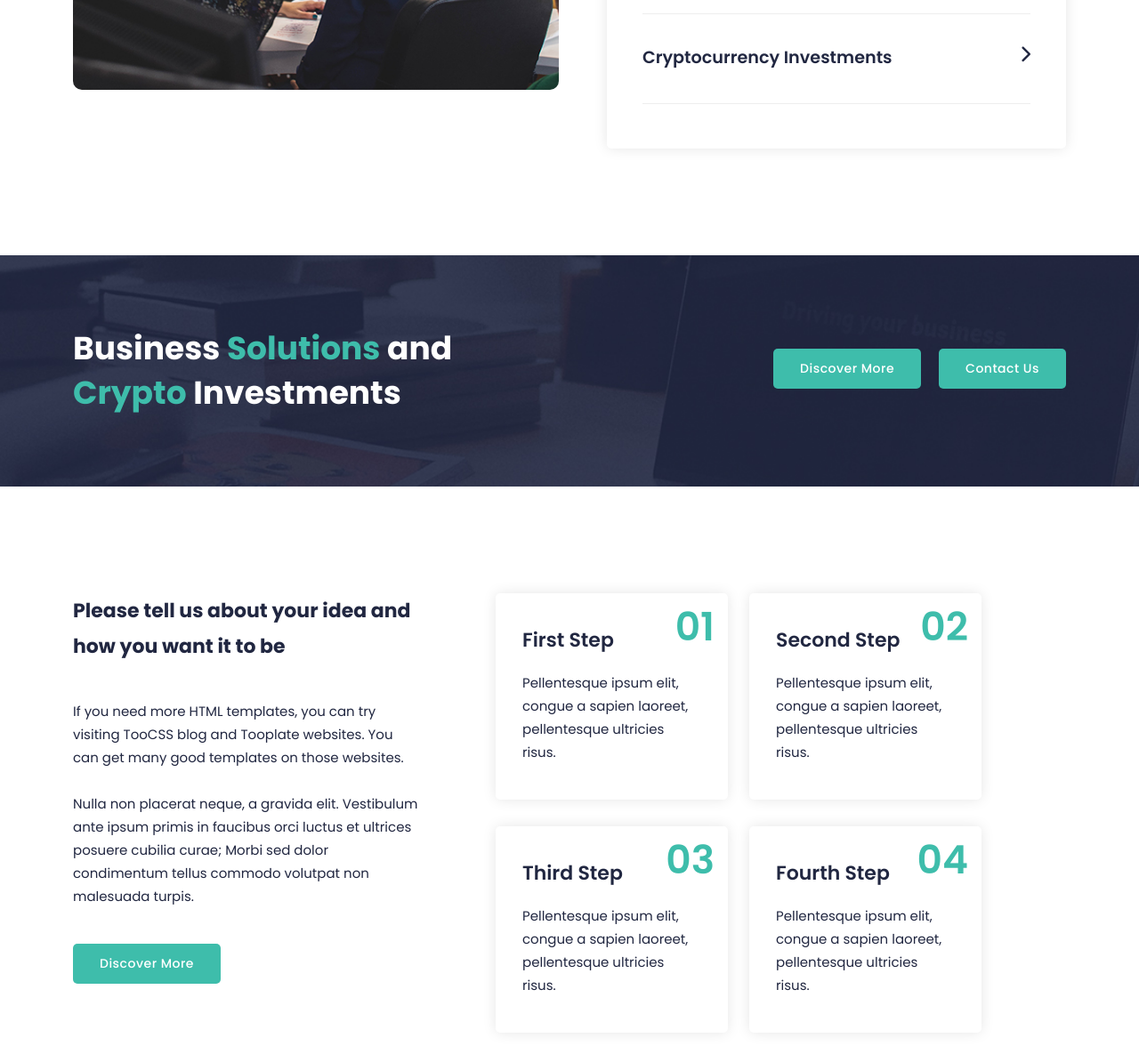
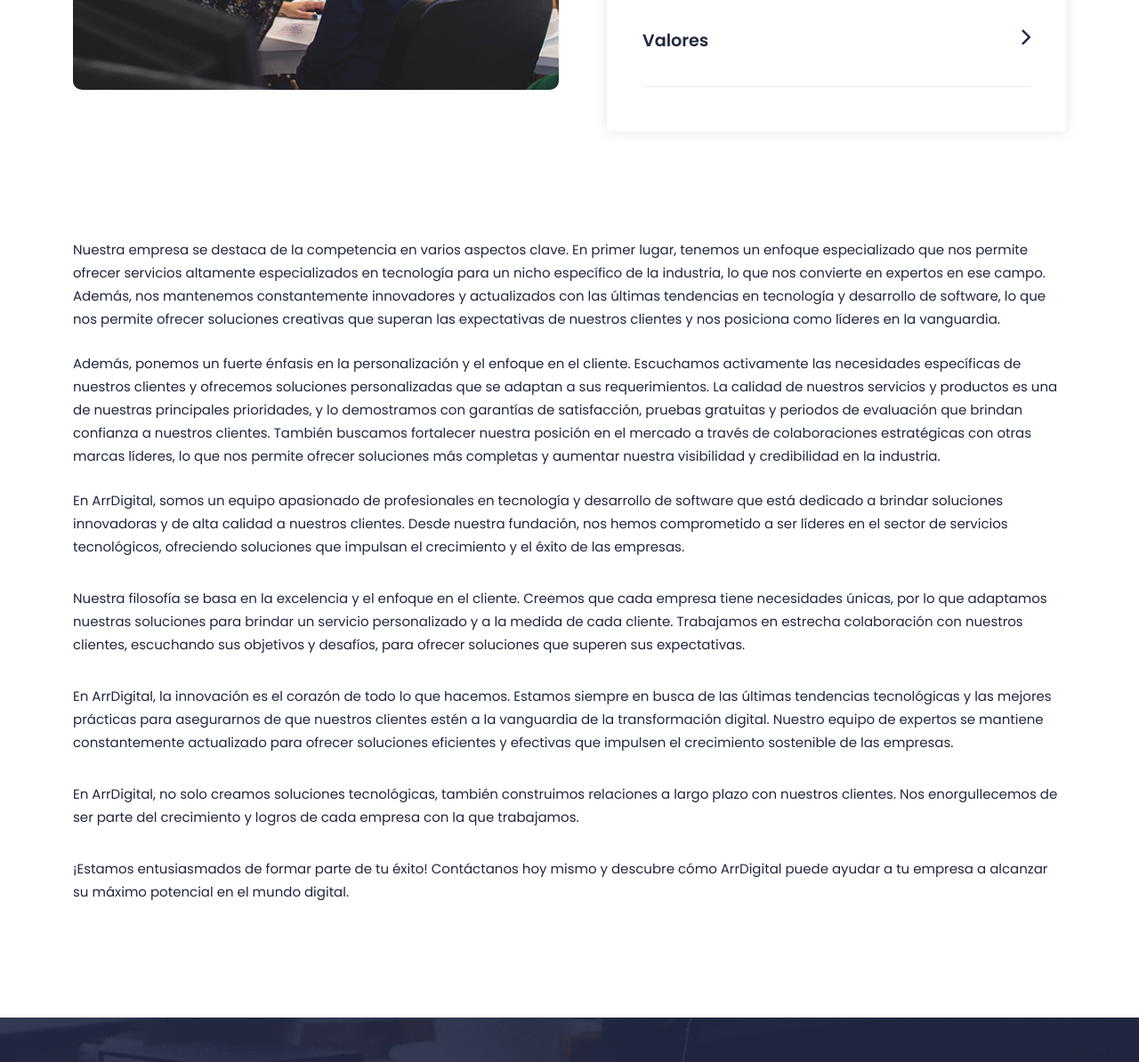
Before and after one commit to rbrenesr/wfd-arrdigital-html, a plain HTML site: page about-us.html in a window 1280 px wide. Shown: the part 969-2163 px from the top of the page at 89% size. Drawn offline with nearby package versions, Linux system fonts and the light colour scheme.

Commit message:
conocenos [RB]

```diff
--- a/about-us.html
+++ b/about-us.html
@@ -1,18 +1,20 @@
 <!DOCTYPE html>
 <html lang="en">
+
 <head>
-  <title>Servicios de tecnología y software</title>
+  <title>Servicios de tecnología y software SaaS</title>
   <meta charset="utf-8">
   <meta name="viewport" content="width=device-width, initial-scale=1, shrink-to-fit=no">
-  <meta name="description" content="Desarrollo de Software a la medida, consultoría, seguridad por resultados.">
-  <meta name="keywords" content="software, desarrollo, ERP, contabilidad, consultoría, seguridad, confianza">
+  <meta name="description" content="Desarrollo de Software a la medida, consultoría, seguridad por resultados, SaaS.">
+  <meta name="keywords" content="software, desarrollo, ERP, contabilidad, Saas, consultoría, seguridad, confianza">
   <meta name="author" content="arrdigital">
-  <meta property="og:title" content="Servicios de tecnología y software">
+  <meta property="og:title" content="Servicios de tecnología y software SaaS">
   <meta property="og:description" content="Desarrollo de Software a la medida, consultoría, seguridad por resultados.">
   <meta property="og:url" content="https://arrdigital.com/">
   <link rel="canonical" href="https://arrdigital.com/">
   <meta name="robots" content="index, our-services ,contact-us">
-  <link rel="stylesheet" href="https://fonts.googleapis.com/css2?family=Poppins:wght@100;200;300;400;500;600;700;800;900&display=swap">
+  <link rel="stylesheet"
+    href="https://fonts.googleapis.com/css2?family=Poppins:wght@100;200;300;400;500;600;700;800;900&display=swap">
   <link href="vendor/bootstrap/css/bootstrap.min.css" rel="stylesheet">
   <link rel="stylesheet" href="assets/css/fontawesome.css">
   <link rel="stylesheet" href="assets/css/stiles.css">
@@ -22,59 +24,51 @@
 </head>
 
 <body>
-  <!-- ***** Header Area Start ***** -->
   <header class="header-area header-sticky">
     <div class="container">
       <div class="row">
         <div class="col-12">
           <nav class="main-nav">
-                      <!-- ***** Logo Start ***** -->
             <a href="index.html" class="logo">
               <!-- <img src="assets/images/logo.png" alt=""> -->
-                          ArrDigital
+              arrdigital
             </a>
-                      <!-- ***** Logo End ***** -->
-                      <!-- ***** Menu Start ***** -->
             <ul class="nav">
-                          <li class="scroll-to-section"><a href="index.html">Home</a></li>
-                          <li class="scroll-to-section"><a href="index.html">Services</a></li>
-                          <li class="scroll-to-section"><a href="index.html">About</a></li>
+              <li class="scroll-to-section"><a href="index.html">Inicio</a></li>
+              <li class="scroll-to-section"><a href="index.html#services">Servicios</a></li>
+              <li class="scroll-to-section"><a href="index.html#about" class="active">Conócenos</a></li>
               <li class="has-sub">
-                              <a href="javascript:void(0)">Pages</a>
+                <a href="javascript:void(0)">Accesos</a>
                 <ul class="sub-menu">
-                                  <li><a href="about-us.html">About Us</a></li>
-                                  <li><a href="our-services.html">Our Services</a></li>
-                                  <li><a href="contact-us.html">Contact Us</a></li>
+                  <li><a href="about-us.html">Conócenos</a></li>
+                  <li><a href="our-services.html">Servicios</a></li>
+                  <li><a href="contact-us.html">Contáctanos</a></li>
                 </ul>
               </li>
-                          <li class="scroll-to-section"><a href="index.html">Testimonials</a></li>
-                          <li><a href="contact-us.html">Contact Support</a></li>
+              <li class="scroll-to-section"><a href="#">Aliados</a></li>
+              <li><a href="contact-us.html">Soporte</a></li>
             </ul>
             <a class='menu-trigger'>
               <span>Menu</span>
             </a>
-                      <!-- ***** Menu End ***** -->
           </nav>
         </div>
       </div>
     </div>
   </header>
-  <!-- ***** Header Area End ***** -->
 
   <div class="page-heading">
     <div class="container">
       <div class="row">
         <div class="col-lg-12">
           <div class="header-text">
-            <h2>About Us</h2>
+            <h2>ArrDigital</h2>
             <div class="div-dec"></div>
           </div>
         </div>
       </div>
     </div>
   </div>
-
-  <!-- ***** Main Banner Area End ***** -->
 
   <section class="top-section">
     <div class="container">
@@ -88,46 +82,103 @@
           <div class="accordions is-first-expanded">
             <article class="accordion">
               <div class="accordion-head">
-                  <span>Mexant Financial Planning</span>
+                <span>ArrDigital</span>
                 <span class="icon">
                   <i class="icon fa fa-chevron-right"></i>
                 </span>
               </div>
               <div class="accordion-body">
                 <div class="content">
-                      <p>You will see a bunch of free CSS templates when you search on Google. TemplateMo website is probably the best one because it is 100% free.
-                      <br><br>We do not ask you anything in return. You are free to use our templates for any purpose.</p>
+                  <p>Más allá de la tecnología, construimos soluciones de excelencia. En ArrDigital, nos apasiona la
+                    innovación y la creación de soluciones tecnológicas a medida que marcan la diferencia. </p>
+                  <p>Con un enfoque en la confianza y la ética, trabajamos en equipo para entender las necesidades
+                    únicas de cada cliente y brindarles servicios personalizados y de vanguardia</p>
                 </div>
               </div>
             </article>
             <article class="accordion">
               <div class="accordion-head">
-                <span>Mexant Crypto Investing</span>
+                <span>Valores</span>
                 <span class="icon">
                   <i class="icon fa fa-chevron-right"></i>
                 </span>
               </div>
               <div class="accordion-body">
                 <div class="content">
-                    <p>Mexant HTML5 Template is available to download 100% free of charge. This CSS layout is based on Boostrap 5 framework.
-                    <br><br>Anyone can edit and use this layout for all professional websites. Thank you for visiting TemplateMo website.</p>
+                  <p>
+                    Nos esforzamos por alcanzar la <span style="font-weight: bold;">excelencia</span> en todo lo que
+                    hacemos, apasionados por la <span style="font-weight: bold;">innovación</span> y la
+                    tecnología de vanguardia.
+                    Buscamos constantemente nuevas formas de mejorar y optimizar los procesos para ofrecer soluciones
+                    creativas y eficientes.
+                  </p>
+                  <p>
+                    Fomentamos un <span style="font-weight: bold;">ambiente colaborativo</span> donde cada miembro del
+                    equipo aporta sus habilidades únicas para
+                    alcanzar nuestros objetivos comunes.
+                    Comprometidos a actuar de manera <span style="font-weight: bold;">responsable y sostenible</span> en
+                    todas nuestras operaciones.
+                  </p>
                 </div>
               </div>
             </article>
-          <article class="accordion">
-            <div class="accordion-head">
-                <span>Cryptocurrency Investments</span>
-                <span class="icon">
-                    <i class="icon fa fa-chevron-right"></i>
-                </span>
-            </div>
-            <div class="accordion-body">
-                <div class="content">
-                    <p>Ut dictum vehicula massa, ac pharetra leo tincidunt eu. Phasellus in tristique magna, ac gravida leo.<br><br>
-                    Integer sed lorem sapien. Ut viverra mauris sed lobortis commodo. Mauris scelerisque venenatis justo, sed interdum sem.</p>
           </div>
         </div>
-          </article>
+      </div>
+  </section>
+
+  <section>
+    <div class="container">
+      <div class="row">
+        <div class="col-lg-12 align-self-center">
+          <div class="content">
+            <p>Nuestra empresa se destaca de la competencia en varios aspectos clave. En primer lugar, tenemos un
+              enfoque especializado que nos permite ofrecer servicios altamente especializados en tecnología para
+              un nicho específico de la industria, lo que nos convierte en expertos en ese campo. Además, nos
+              mantenemos constantemente innovadores y actualizados con las últimas tendencias en tecnología y
+              desarrollo de software, lo que nos permite ofrecer soluciones creativas que superan las expectativas
+              de nuestros clientes y nos posiciona como líderes en la vanguardia.</p>
+            </br>
+            <p>Además, ponemos un fuerte énfasis en la personalización y el enfoque en el cliente. Escuchamos
+              activamente las necesidades específicas de nuestros clientes y ofrecemos soluciones personalizadas
+              que se adaptan a sus requerimientos. La calidad de nuestros servicios y productos es una de nuestras
+              principales prioridades, y lo demostramos con garantías de satisfacción, pruebas gratuitas y
+              periodos de evaluación que brindan confianza a nuestros clientes. También buscamos fortalecer
+              nuestra posición en el mercado a través de colaboraciones estratégicas con otras marcas líderes, lo
+              que nos permite ofrecer soluciones más completas y aumentar nuestra visibilidad y credibilidad en la
+              industria.</p>
+            </br>
+            <p class="mb-2">En ArrDigital, somos un equipo apasionado de profesionales en tecnología y desarrollo de
+              software que
+              está dedicado a brindar soluciones innovadoras y de alta calidad a nuestros clientes. Desde nuestra
+              fundación, nos hemos comprometido a ser líderes en el sector de servicios tecnológicos, ofreciendo
+              soluciones que impulsan el crecimiento y el éxito de las empresas.</p>
+            </br>
+            <p class="mb-2">Nuestra filosofía se basa en la excelencia y el enfoque en el cliente. Creemos que cada
+              empresa tiene
+              necesidades únicas, por lo que adaptamos nuestras soluciones para brindar un servicio personalizado y
+              a la medida de cada cliente. Trabajamos en estrecha colaboración con nuestros clientes, escuchando sus
+              objetivos y desafíos, para ofrecer soluciones que superen sus expectativas.</p>
+            </br>
+            <p class="mb-2">En ArrDigital, la innovación es el corazón de todo lo que hacemos. Estamos siempre en busca
+              de las
+              últimas tendencias tecnológicas y las mejores prácticas para asegurarnos de que nuestros clientes
+              estén a la vanguardia de la transformación digital. Nuestro equipo de expertos se mantiene
+              constantemente actualizado para ofrecer soluciones eficientes y efectivas que impulsen el crecimiento
+              sostenible de las empresas.</p>
+            </br>
+            <p class="mb-2">
+              En ArrDigital, no solo creamos soluciones tecnológicas, también construimos relaciones a largo plazo con
+              nuestros clientes. Nos enorgullecemos de ser parte del crecimiento y logros de cada empresa con la que
+              trabajamos.
+            </p>
+            </br>
+            <p class="mb-2">
+              ¡Estamos entusiasmados de formar parte de tu éxito! Contáctanos hoy mismo y descubre cómo ArrDigital
+              puede
+              ayudar a tu empresa a alcanzar su máximo potencial en el mundo digital.
+            </p>
+
           </div>
         </div>
       </div>
@@ -137,15 +188,15 @@
     <div class="container">
       <div class="row">
         <div class="col-lg-5">
-          <h4>Business <em>Solutions</em> and <strong>Crypto</strong> Investments</h4>
+          <h4>Soliciones <em>comerciales</em> y <strong>desarrollo</strong> de software</h4>
         </div>
         <div class="col-lg-7">
           <div class="buttons">
             <div class="green-button">
-              <a href="#">Discover More</a>
+              <a href="#">SaaS</a>
             </div>
             <div class="orange-button">
-              <a href="#">Contact Us</a>
+              <a href="#">Contáctenos</a>
             </div>
           </div>
         </div>
@@ -153,13 +204,19 @@
     </div>
   </section>
 
-  <section class="what-we-do">
+
+
+
+  <!-- <section class="what-we-do">
     <div class="container">
       <div class="row">
         <div class="col-lg-5">
           <div class="left-content">
             <h4>Please tell us about your idea and how you want it to be</h4>
-            <p>If you need more HTML templates, you can try visiting TooCSS blog and Tooplate websites. You can get many good templates on those websites.<br><br>Nulla non placerat neque, a gravida elit. Vestibulum ante ipsum primis in faucibus orci luctus et ultrices posuere cubilia curae; Morbi sed dolor condimentum tellus commodo volutpat non malesuada turpis.</p>
+            <p>If you need more HTML templates, you can try visiting TooCSS blog and Tooplate websites. You can get many
+              good templates on those websites.<br><br>Nulla non placerat neque, a gravida elit. Vestibulum ante ipsum
+              primis in faucibus orci luctus et ultrices posuere cubilia curae; Morbi sed dolor condimentum tellus
+              commodo volutpat non malesuada turpis.</p>
             <div class="green-button">
               <a href="contact-us.html">Discover More</a>
             </div>
@@ -201,9 +258,9 @@
         </div>
       </div>
     </div>
-  </section>
+  </section> -->
 
-  <section class="partners">
+  <!-- <section class="partners">
     <div class="container">
       <div class="row">
         <div class="col-lg-2 col-sm-4 col-6">
@@ -238,15 +295,18 @@
         </div>
       </div>
     </div>
-  </section>
+  </section> -->
 
   <footer>
     <div class="container">
       <div class="row">
         <div class="col-lg-12">
-          <p>Copyright © 2022 Mexant Co., Ltd. All Rights Reserved.
+          <p>Copyright © 2023 ArrDigital S.A. Todos los derechos reservados.
 
-          <br>Designed by <a title="CSS Templates" rel="sponsored" href="https://templatemo.com" target="_blank">TemplateMo</a> Distributed By <a title="CSS Templates" rel="sponsored" href="https://themewagon.com" target="_blank">ThemeWagon</a></p>
+            <!-- <br>Designed by <a title="CSS Templates" rel="sponsored" href="https://templatemo.com"
+              target="_blank">TemplateMo</a> Distributed By <a title="CSS Templates" rel="sponsored"
+              href="https://themewagons.com" target="_blank">ThemeWagon</a> -->
+          </p>
         </div>
       </div>
     </div>
@@ -278,7 +338,7 @@
         prevEl: ".swiper-button-prev"
       },
       on: {
-          progress: function() {
+        progress: function () {
           var swiper = this;
           for (var i = 0; i < swiper.slides.length; i++) {
             var slideProgress = swiper.slides[i].progress;
@@ -288,13 +348,13 @@
               "translate3d(" + innerTranslate + "px, 0, 0)";
           }
         },
-          touchStart: function() {
+        touchStart: function () {
           var swiper = this;
           for (var i = 0; i < swiper.slides.length; i++) {
             swiper.slides[i].style.transition = "";
           }
         },
-          setTransition: function(speed) {
+        setTransition: function (speed) {
           var swiper = this;
           for (var i = 0; i < swiper.slides.length; i++) {
             swiper.slides[i].style.transition = speed + "ms";
@@ -309,4 +369,5 @@
   </script>
 
 </body>
+
 </html>
```
Also changed, not shown: index.html (+5 -9 lines). Lines whose indentation alone changed are shown as unchanged.
